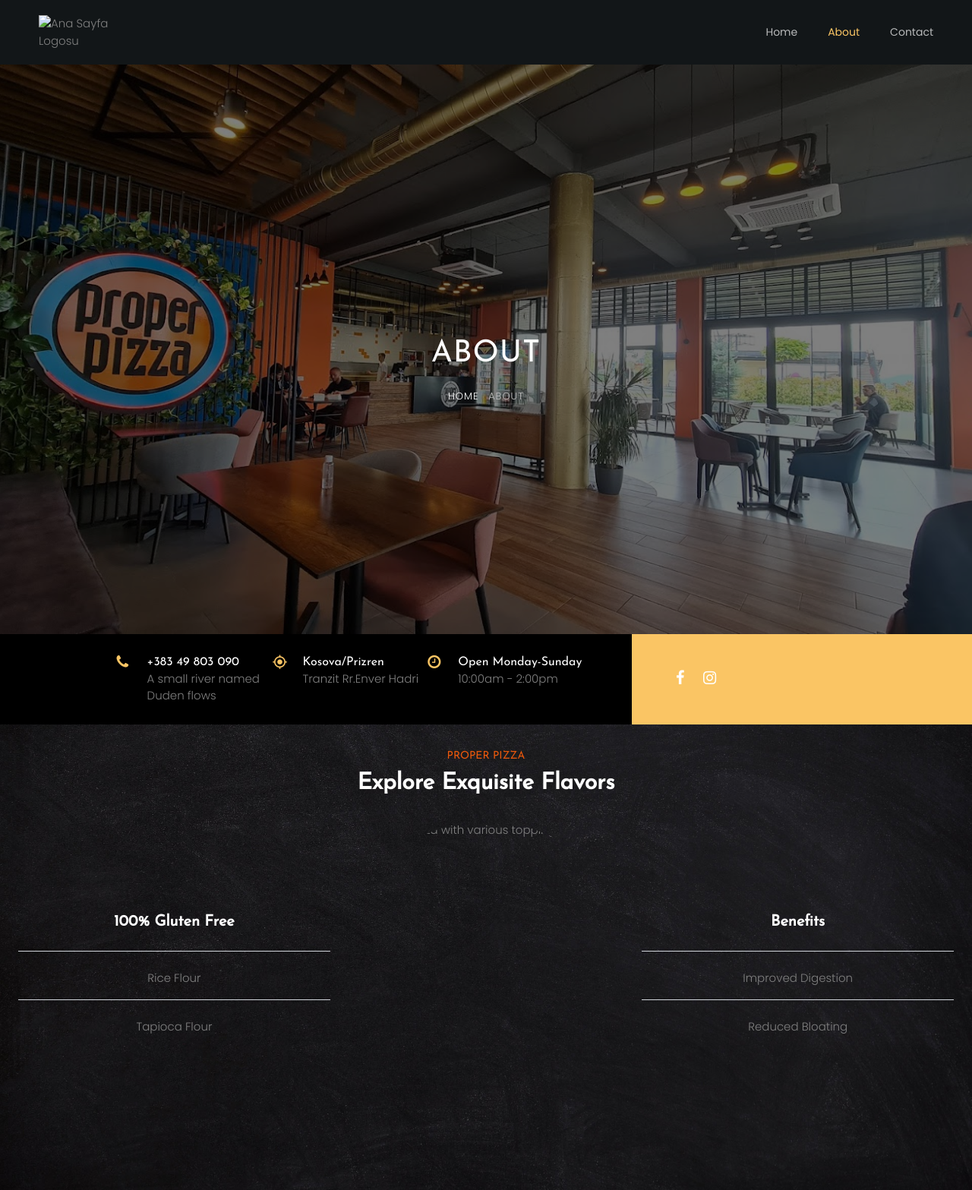
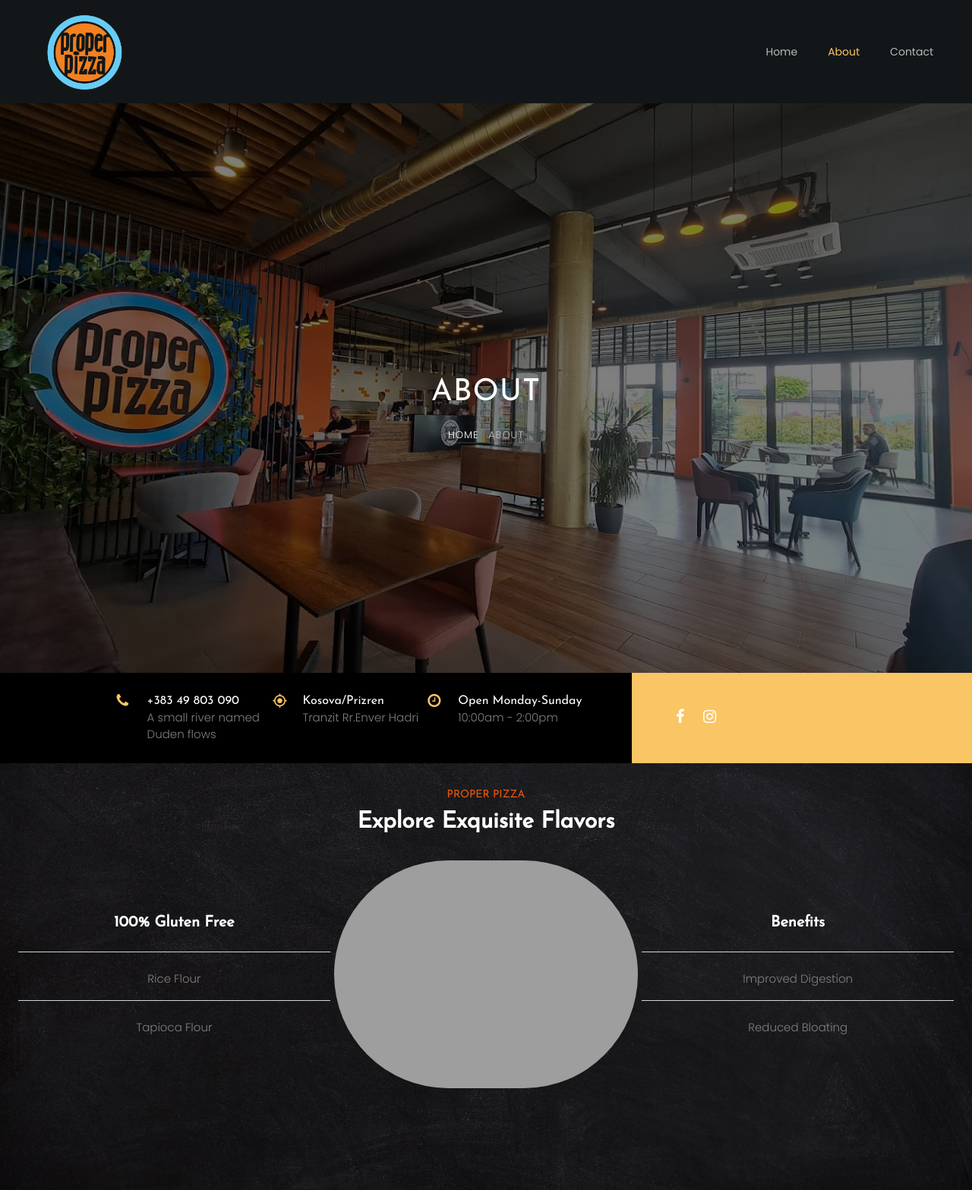
Before and after one commit to Efemorina/Proper-Pizza-pz, a plain HTML site: page about.html in a window 1280 px wide. Shown: the top 1567 px of the page at 76% size. Drawn offline with nearby package versions, Linux system fonts and the light colour scheme; the site is published under a folder, as on GitHub Pages, so addresses that start at the root find nothing; files whose address does not match are found by name.

Commit message:
Update about.html

```diff
--- a/about.html
+++ b/about.html
@@ -36,7 +36,7 @@
 	      <a class="navbar-brand" href="index.html"><span class="mr-1"></span><br><small></small></a>
 		  <a href="/" class="logo-link">
 			<img
-				src="/images/images__1_-removebg-preview.png"
+				src="images/images__1_-removebg-preview.png"
 				alt="Ana Sayfa Logosu"
 				width="120"
 				height="auto"
@@ -154,7 +154,7 @@
 			</ul>
 		   </div>
 		   <div class="w-full md:w-1/3 flex justify-center my-8 md:my-0">
-			<img alt="A delicious pizza with various toppings" class="rounded-full" height="400" src="/images/Pershuto-1024x1024.png" width="400"/>
+			<img alt="A delicious pizza with various toppings" class="rounded-full" height="400" src="images/Pershuto-1024x1024.png" width="400"/>
 		   </div>
 		   <div class="w-full md:w-1/3 text-center md:text-right">
 			<h3 class="text-xl font-bold">
```
